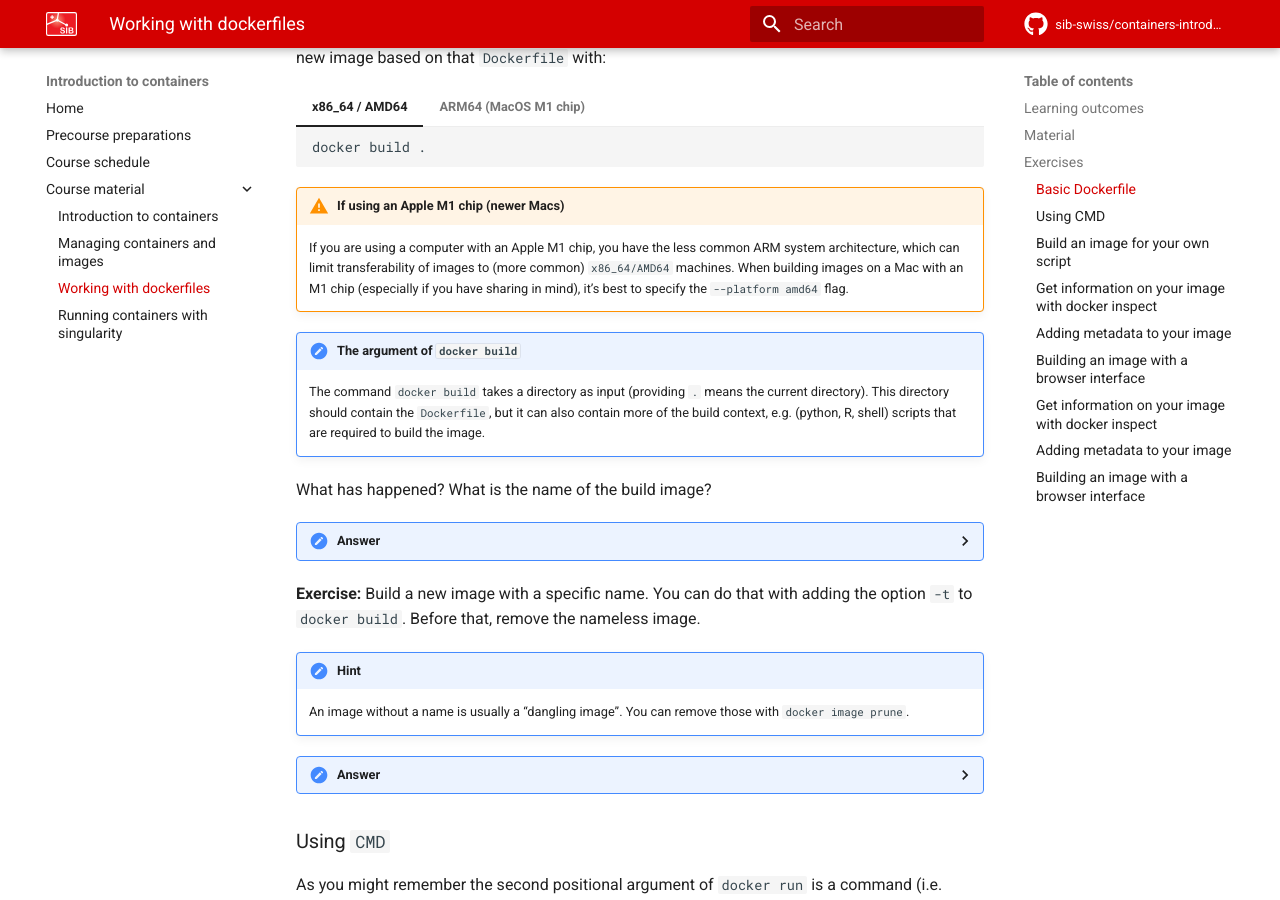
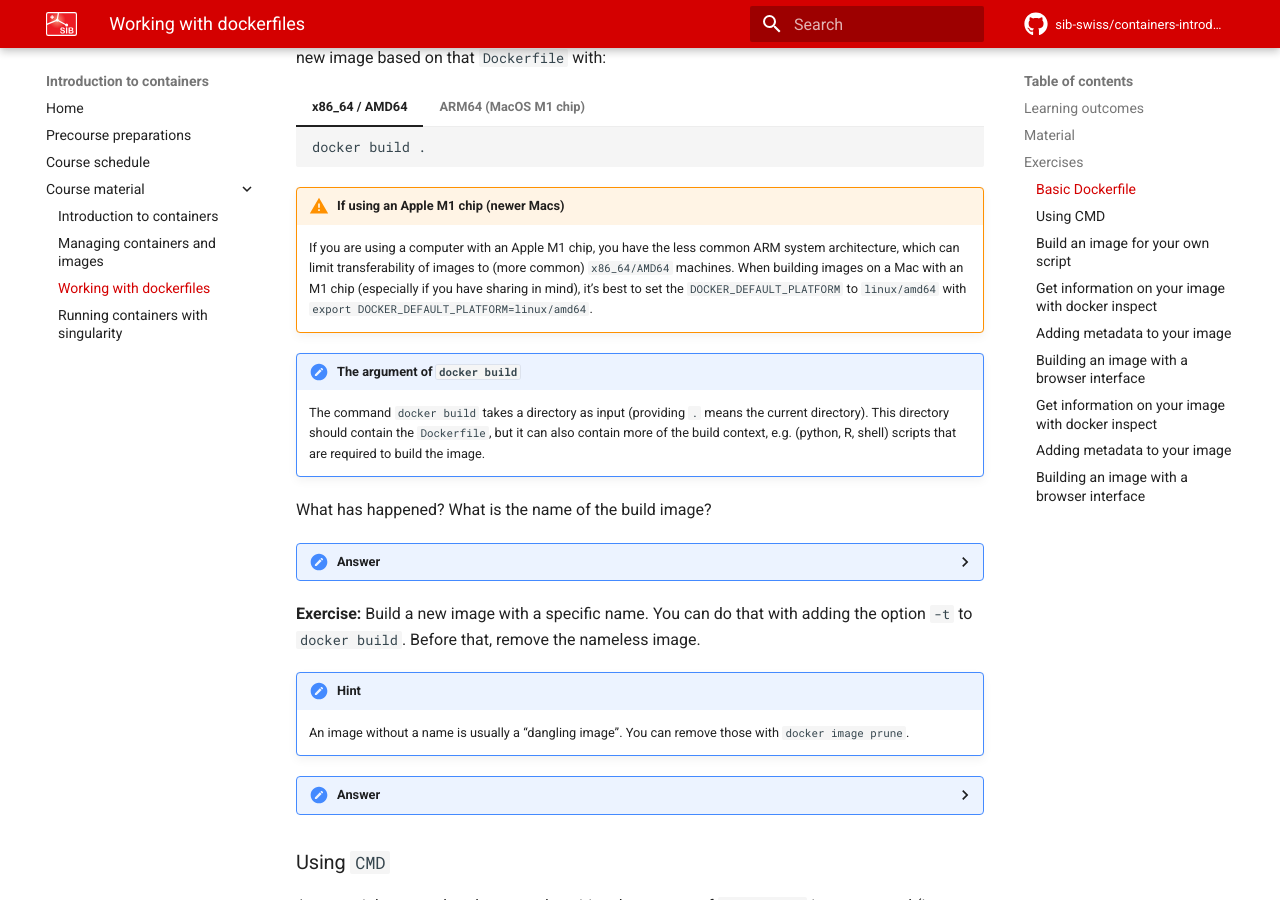
Before and after one commit to sib-swiss/containers-introduction-training, an MkDocs documentation site: the page built from docs/course_material/dockerfiles.md, in a window 1280 px wide and 900 px high, scrolled down 1383 px. Built offline with MkDocs 1.6.1 and Material for MkDocs 9.7.7, drawn with Linux system fonts in a browser that asks for light colours; comment, search, counter and statistics services are not loaded; the version menu is left out.

Commit message:
updates instructions for M1 M2 chips

````diff
--- a/docs/course_material/dockerfiles.md
+++ b/docs/course_material/dockerfiles.md
@@ -46,11 +46,12 @@
     ```
 === "ARM64 (MacOS M1 chip)"
     ```sh
-    docker build --platform amd64 .
+    export DOCKER_DEFAULT_PLATFORM=linux/amd64
+    docker build .
     ```
 
 !!! warning "If using an Apple M1 chip (newer Macs)"
-    If you are using a computer with an Apple M1 chip, you have the less common ARM system architecture, which can limit transferability of images to (more common) `x86_64/AMD64` machines. When building images on a Mac with an M1 chip (especially if you have sharing in mind), it's best to specify the `--platform amd64` flag.
+    If you are using a computer with an Apple M1 chip, you have the less common ARM system architecture, which can limit transferability of images to (more common) `x86_64/AMD64` machines. When building images on a Mac with an M1 chip (especially if you have sharing in mind), it's best to set the `DOCKER_DEFAULT_PLATFORM` to `linux/amd64` with `export DOCKER_DEFAULT_PLATFORM=linux/amd64`.
 
 !!! note "The argument of `docker build`"
     The command `docker build` takes a directory as input (providing `.` means the current directory). This directory should contain the `Dockerfile`, but it can also contain more of the build context, e.g. (python, R, shell) scripts that are required to build the image.
@@ -85,7 +86,8 @@
         ```
     === "ARM (MacOS M1 chip)"
         ```sh
-        docker build --platform amd64 -t ubuntu-figlet:v2 .
+        DOCKER_DEFAULT_PLATFORM=linux/amd64
+        docker build -t ubuntu-figlet:v2 .
         ```
 
 ### Using `CMD`
@@ -110,7 +112,8 @@
         ```
     === "ARM64 (MacOS M1 chip)"
         ```sh
-        docker build --platform amd64 -t ubuntu-figlet:v3 .
+        DOCKER_DEFAULT_PLATFORM=linux/amd64
+        docker build ubuntu-figlet:v3 .
         ```
 
     The command `docker inspect ubuntu-figlet:v3` will give:
@@ -286,7 +289,8 @@
             ```
         === "ARM64 (MacOS M1 chip)"
             ```sh
-            docker build --platform amd64 -t search_biomart_datasets .
+            DOCKER_DEFAULT_PLATFORM=linux/amd64
+            docker build -t search_biomart_datasets .
             ```
 
         Run the container:
@@ -589,7 +593,8 @@
             ```
         === "ARM64 (MacOS M1 chip)"
             ```sh
-            docker build --platform amd64 -t rstudio-server .
+            export DOCKER_DEFAULT_PLATFORM=linux/amd64
+            docker build -t rstudio-server .
             ```
 
     You can now run a container from the image. However, you will have to tell docker where to publish port 8787 from the docker container with `-p [HOSTPORT:CONTAINERPORT]`. We choose to publish it to the same port number:
@@ -689,7 +694,8 @@
             ```
         === "ARM64 (MacOS M1 chip)"
             ```sh
-            docker build --platform amd64 -t daterange .
+            export DOCKER_DEFAULT_PLATFORM=linux/amd64
+            docker build -t daterange .
             ```
 
         Run the container:
@@ -972,7 +978,8 @@
             ```
         === "ARM64 (MacOS M1 chip)"
             ```sh
-            docker build --platform amd64 -t jupyter-lab .
+            export DOCKER_DEFAULT_PLATFORM=linux/amd64
+            docker build -t jupyter-lab .
             ```
 
     You can now run a container from the image. However, you will have to tell docker where to publish port 8888 from the docker container with `-p [HOSTPORT:CONTAINERPORT]`. We choose to publish it to the same port number:
````
